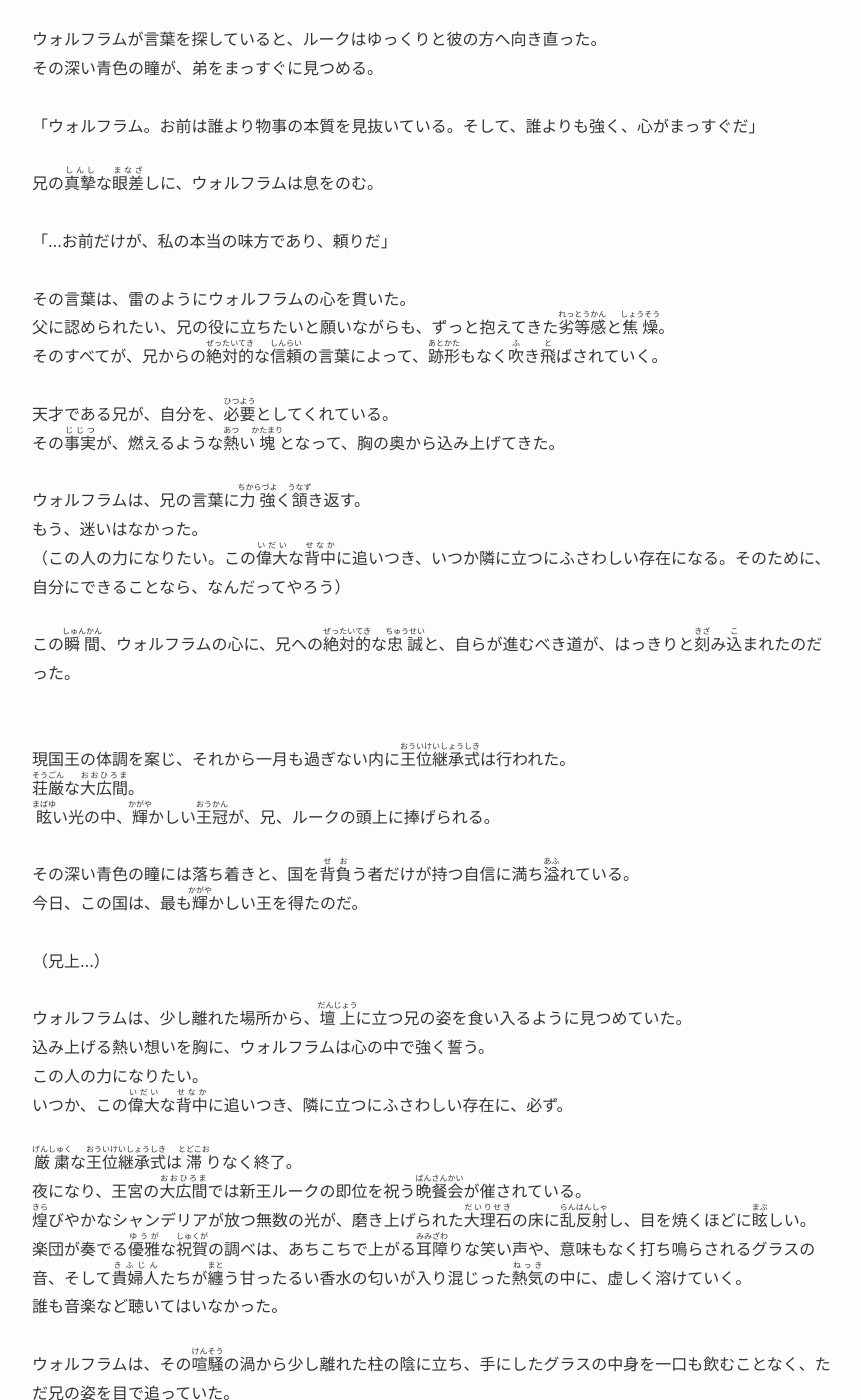
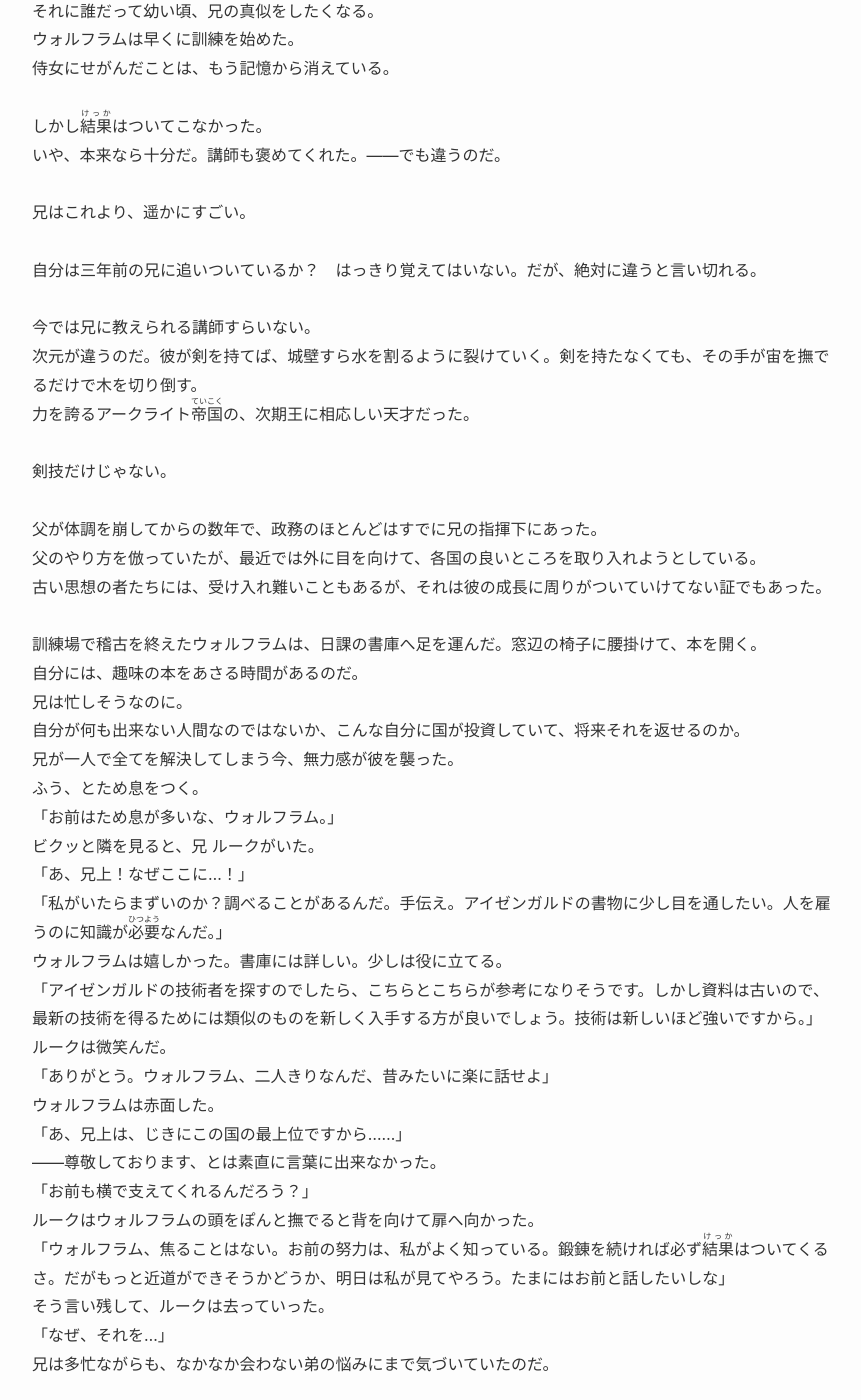
Before and after one commit to MikakoWorld/unison-gate-beta, a Jekyll site: the page built from docs/part01/01_光と影の誓い.md, in a window 1280 px wide and 1400 px high, scrolled down 4374 px. Shown: the whole window, without its empty margins (208-1069 px from the left). Built offline with Jekyll 4.4.1, drawn with Linux system fonts in a browser that asks for light colours; some of the changed text lies outside the part shown.

Commit message:
1話加筆

```diff
--- a/docs/part01/01_光と影の誓い.md
+++ b/docs/part01/01_光と影の誓い.md
@@ -40,6 +40,7 @@ layout: novel
 月明かりが照らすのは、今にも海へと女性を連れ込む怪物の<ruby>触手<rt>しょくしゅ</rt></ruby>。折れたマストから伸びるロープをかけて、彼女を助けようと引く男。<br>
 ウォルフラムは青い瞳を光らせて更なる怒りを覚えた。<br>
 （女だと…！？ クズども。<ruby>密輸船なんか<rt>こんなもの</rt></ruby>に乗せるな！）<br>
+騎士の教えが、女性や子どもは守るものだとして根づいていたからだ。<br>
 人間離れした<ruby>跳躍<rt>ちょうやく</rt></ruby>で騒ぎの中心へ飛び込み、柄を振るう。<br>
 黒い剣が走り、<ruby>一閃<rt>いっせん</rt></ruby>で太い<ruby>触手<rt>しょくしゅ</rt></ruby>を<ruby>薙<rt>な</rt></ruby>ぎ落とした。<br>
 柱のように太い<ruby>触手<rt>しょくしゅ</rt></ruby>はドボンと海へ落ちる。<br>
@@ -88,7 +89,7 @@ layout: novel
 かすれた声が、再び<ruby>静寂<rt>せいじゃく</rt></ruby>を破った。<br>
 「もはや、長くはあるまい。…我が命のあるうちに、この目で次代の<ruby>皇帝<rt>こうてい</rt></ruby>を見届けたい。ルーク、お前に王位を<ruby>譲<rt>ゆず</rt></ruby>る」<br>
 「…父上」<br>
-「お前はまだ若いが、王の務めを果たすに十分な<ruby>才覚<rt>さいかく</rt></ruby>と<ruby>器量<rt>きりょう</rt></ruby>を持つ。…<ruby>帝国<rt>ていこく</rt></ruby>の未来は、お前に<ruby>託<rt>たく</rt></ruby>したぞ」<br>
+「お前は十八にしてまだ若いが、王の務めを果たすに十分な<ruby>才覚<rt>さいかく</rt></ruby>と<ruby>器量<rt>きりょう</rt></ruby>を持つ。…<ruby>帝国<rt>ていこく</rt></ruby>の未来は、お前に<ruby>託<rt>たく</rt></ruby>したぞ」<br>
 「<ruby>御意<rt>ぎょい</rt></ruby>。必ずや父上の、そして<ruby>帝国<rt>ていこく</rt></ruby>の期待に応えてみせます」<br>
 <br>
 父の言葉に、ルークは迷いのない声でそう応えると、<ruby>力強<rt>ちからづよ</rt></ruby>く<ruby>頷<rt>うなず</rt></ruby>いた。<br>
@@ -104,6 +105,65 @@ layout: novel
 <br>
 兄への<ruby>誇<rt>ほこ</rt></ruby>らしさと、<ruby>拭<rt>ぬぐ</rt></ruby>いきれない自身の存在価値への不安。<br>
 その二つがない交ぜになった表情で、ウォルフラムはただ、父の言葉を<ruby>噛<rt>か</rt></ruby>み<ruby>締<rt>し</rt></ruby>めていた。<br>
+<br>
+<br>
+――幼い頃、侍女に連れられて兄の訓練を見学に行った。<br>
+それまで遠巻きに兵士の訓練場を見たことはあったが、初めて会話の聞こえる<ruby>距離<rt>きょり</rt></ruby>で剣技を見た。<br>
+三つ上の兄も最近初めて練習用の木刀を持ったばかりだと言うのに、その振る舞いは様になっていた。<br>
+王族の血筋は代々魔法が使える。アークライト<ruby>帝国<rt>ていこく</rt></ruby>のシュタイン家の血筋は、物体を刃と認識することで、蒼の<ruby>魔力<rt>まりょく</rt></ruby>を物に沿わせ、より<ruby>強靭<rt>きょうじん</rt></ruby>な刃とする力だった。意志の力で、刃を形成するのだ。慣れれば宙に<ruby>斬撃<rt>ざんげき</rt></ruby>を飛ばしたり、地面から光の刃を形成できる。<br>
+そのせいだろう、兄は木刀でダミーの柱を両断してしまった。ザッと一息で、大人より大きなダミーが壊れ、蒼い光と共に編み込まれた藁と木屑が飛び散った。<br>
+「すまない、どうも剣の形をしていると刃を<ruby>意識<rt>いしき</rt></ruby>してしまう。私が魔法を抑えるべきなのだが、しばらくもう少し簡素な棒で練習させてもらえないか？」<br>
+講師は怒ることなく満足そうに拍手した。<br>
+「いいえ、ここまで扱えるとは、私の誤算です！刃を抑える訓練も使う訓練も、もう少し早くに<ruby>必要<rt>ひつよう</rt></ruby>でしたね…。まさかこうも早熟だとは思わず。まだ五つなのに、自身でここまで制御出来ているのは史上でもきっと稀ですよ！」<br>
+<br>
+それから、兄の放った蒼い光が忘れられなかった。同じ魔法を宿す血筋のせいだろう、美しく見えた。<br>
+<br>
+それに誰だって幼い頃、兄の真似をしたくなる。<br>
+ウォルフラムは早くに訓練を始めた。<br>
+侍女にせがんだことは、もう記憶から消えている。<br>
+<br>
+しかし<ruby>結果<rt>けっか</rt></ruby>はついてこなかった。<br>
+いや、本来なら十分だ。講師も褒めてくれた。――でも違うのだ。<br>
+<br>
+兄はこれより、遥かにすごい。<br>
+<br>
+自分は三年前の兄に追いついているか？　はっきり覚えてはいない。だが、絶対に違うと言い切れる。<br>
+<br>
+今では兄に教えられる講師すらいない。<br>
+次元が違うのだ。彼が剣を持てば、城壁すら水を割るように裂けていく。剣を持たなくても、その手が宙を撫でるだけで木を切り倒す。<br>
+力を誇るアークライト<ruby>帝国<rt>ていこく</rt></ruby>の、次期王に相応しい天才だった。<br>
+<br>
+剣技だけじゃない。<br>
+<br>
+父が体調を崩してからの数年で、政務のほとんどはすでに兄の指揮下にあった。<br>
+父のやり方を倣っていたが、最近では外に目を向けて、各国の良いところを取り入れようとしている。<br>
+古い思想の者たちには、受け入れ難いこともあるが、それは彼の成長に周りがついていけてない証でもあった。<br>
+<br>
+訓練場で稽古を終えたウォルフラムは、日課の書庫へ足を運んだ。窓辺の椅子に腰掛けて、本を開く。<br>
+自分には、趣味の本をあさる時間があるのだ。<br>
+兄は忙しそうなのに。<br>
+自分が何も出来ない人間なのではないか、こんな自分に国が投資していて、将来それを返せるのか。<br>
+兄が一人で全てを解決してしまう今、無力感が彼を襲った。<br>
+ふう、とため息をつく。<br>
+「お前はため息が多いな、ウォルフラム。」<br>
+ビクッと隣を見ると、兄 ルークがいた。<br>
+「あ、兄上！なぜここに…！」<br>
+「私がいたらまずいのか？調べることがあるんだ。手伝え。アイゼンガルドの書物に少し目を通したい。人を雇うのに知識が<ruby>必要<rt>ひつよう</rt></ruby>なんだ。」<br>
+ウォルフラムは嬉しかった。書庫には詳しい。少しは役に立てる。<br>
+「アイゼンガルドの技術者を探すのでしたら、こちらとこちらが参考になりそうです。しかし資料は古いので、最新の技術を得るためには類似のものを新しく入手する方が良いでしょう。技術は新しいほど強いですから。」<br>
+ルークは微笑んだ。<br>
+「ありがとう。ウォルフラム、二人きりなんだ、昔みたいに楽に話せよ」<br>
+ウォルフラムは赤面した。<br>
+「あ、兄上は、じきにこの国の最上位ですから……」<br>
+――尊敬しております、とは素直に言葉に出来なかった。<br>
+「お前も横で支えてくれるんだろう？」<br>
+ルークはウォルフラムの頭をぽんと撫でると背を向けて扉へ向かった。<br>
+「ウォルフラム、焦ることはない。お前の努力は、私がよく知っている。鍛錬を続ければ必ず<ruby>結果<rt>けっか</rt></ruby>はついてくるさ。だがもっと近道ができそうかどうか、明日は私が見てやろう。たまにはお前と話したいしな」<br>
+そう言い残して、ルークは去っていった。<br>
+「なぜ、それを…」<br>
+兄は多忙ながらも、なかなか会わない弟の悩みにまで気づいていたのだ。<br>
+<br>
+――兄上なら、王の器だろう。<br>
 <br>
 重苦しい<ruby>謁見<rt>えっけん</rt></ruby>が終わり、二人は静かに父の寝室を<ruby>辞<rt>じ</rt></ruby>した。<br>
 長い廊下を歩きながら、ルークが不意に口を開く。<br>
@@ -145,7 +205,7 @@ layout: novel
 この<ruby>瞬間<rt>しゅんかん</rt></ruby>、ウォルフラムの心に、兄への<ruby>絶対的<rt>ぜったいてき</rt></ruby>な<ruby>忠誠<rt>ちゅうせい</rt></ruby>と、自らが進むべき道が、はっきりと<ruby>刻<rt>きざ</rt></ruby>み<ruby>込<rt>こ</rt></ruby>まれたのだった。<br>
 <br>
 <br>
-現国王の体調を案じ、それから一月も過ぎない内に<ruby>王位継承式<rt>おういけいしょうしき</rt></ruby>は行われた。<br>
+<ruby>皇帝<rt>こうてい</rt></ruby>の体調を案じ、それから一月も過ぎない内に<ruby>王位継承式<rt>おういけいしょうしき</rt></ruby>は行われた。<br>
 <ruby>荘厳<rt>そうごん</rt></ruby>な<ruby>大広間<rt>おおひろま</rt></ruby>。<br>
 <ruby>眩<rt>まばゆ</rt></ruby>い光の中、<ruby>輝<rt>かがや</rt></ruby>かしい<ruby>王冠<rt>おうかん</rt></ruby>が、兄、ルークの頭上に捧げられる。<br>
 <br>
@@ -167,7 +227,7 @@ layout: novel
 <br>
 ウォルフラムは、その<ruby>喧騒<rt>けんそう</rt></ruby>の渦から少し離れた柱の陰に立ち、手にしたグラスの中身を一口も飲むことなく、ただ兄の姿を目で追っていた。<br>
 兄、ルーク。<ruby>帝国<rt>ていこく</rt></ruby>の新たなる「光」である彼は、人々の輪の中心にいた。<br>
-<ruby>荘厳<rt>そうごん</rt></ruby>な<ruby>戴冠式<rt>たいかんしき</rt></ruby>で身につけていた<ruby>王冠<rt>おうかん</rt></ruby>こそ外しているものの、その<ruby>凛<rt>りん</rt></ruby>とした<ruby>佇<rt>たたず</rt></ruby>まいは少しも変わらない。軍服に近い仕立ての白い<ruby>礼装<rt>れいそう</rt></ruby>には数々の勲章が輝き、<ruby>帝国<rt>ていこく</rt></ruby>の最高位を示す青いサッシュが、彼の<ruby>屈強<rt>くっきょう</rt></ruby>な身体を彩っている。<br>
+<ruby>荘厳<rt>そうごん</rt></ruby>な<ruby>戴冠<rt>たいかん</rt></ruby>の儀で授けられた<ruby>王冠<rt>おうかん</rt></ruby>は外しているものの、その<ruby>凛<rt>りん</rt></ruby>とした<ruby>佇<rt>たたず</rt></ruby>まいは少しも変わらない。軍服に近い仕立ての白い<ruby>礼装<rt>れいそう</rt></ruby>には数々の勲章が輝き、<ruby>帝国<rt>ていこく</rt></ruby>の最高位を示す青いサッシュが、彼の<ruby>屈強<rt>くっきょう</rt></ruby>な身体を彩っている。<br>
 それは、ウォルフラムが身につけているものと、同じ色だった。<br>
 次々と<ruby>挨拶<rt>あいさつ</rt></ruby>に訪れる<ruby>貴族<rt>きぞく</rt></ruby>や各国の要人たちに、<ruby>完璧<rt>かんぺき</rt></ruby>な笑顔と、非の打ちどころのない<ruby>立<rt>た</rt></ruby>ち<ruby>振<rt>ふ</rt></ruby>る<ruby>舞<rt>ま</rt></ruby>いで<ruby>応<rt>おう</rt></ruby>じている。<br>
 誰もが彼に<ruby>羨望<rt>せんぼう</rt></ruby>と期待の<ruby>眼差<rt>まなざ</rt></ruby>しを向け、その<ruby>一挙手一投足<rt>いっきょしゅいっとうそく</rt></ruby>に<ruby>熱狂<rt>ねっきょう</rt></ruby>する。<br>
```
Also changed, not shown: other parts of docs/part01/01_光と影の誓い.md (+2 -2 lines), docs/_announcements/2025-10-28-chapter-edit.md (added, +7 -0 lines), docs/index.md (+1 -1 lines), docs/part01/04_転移と新天地.md (+12 -13 lines).
